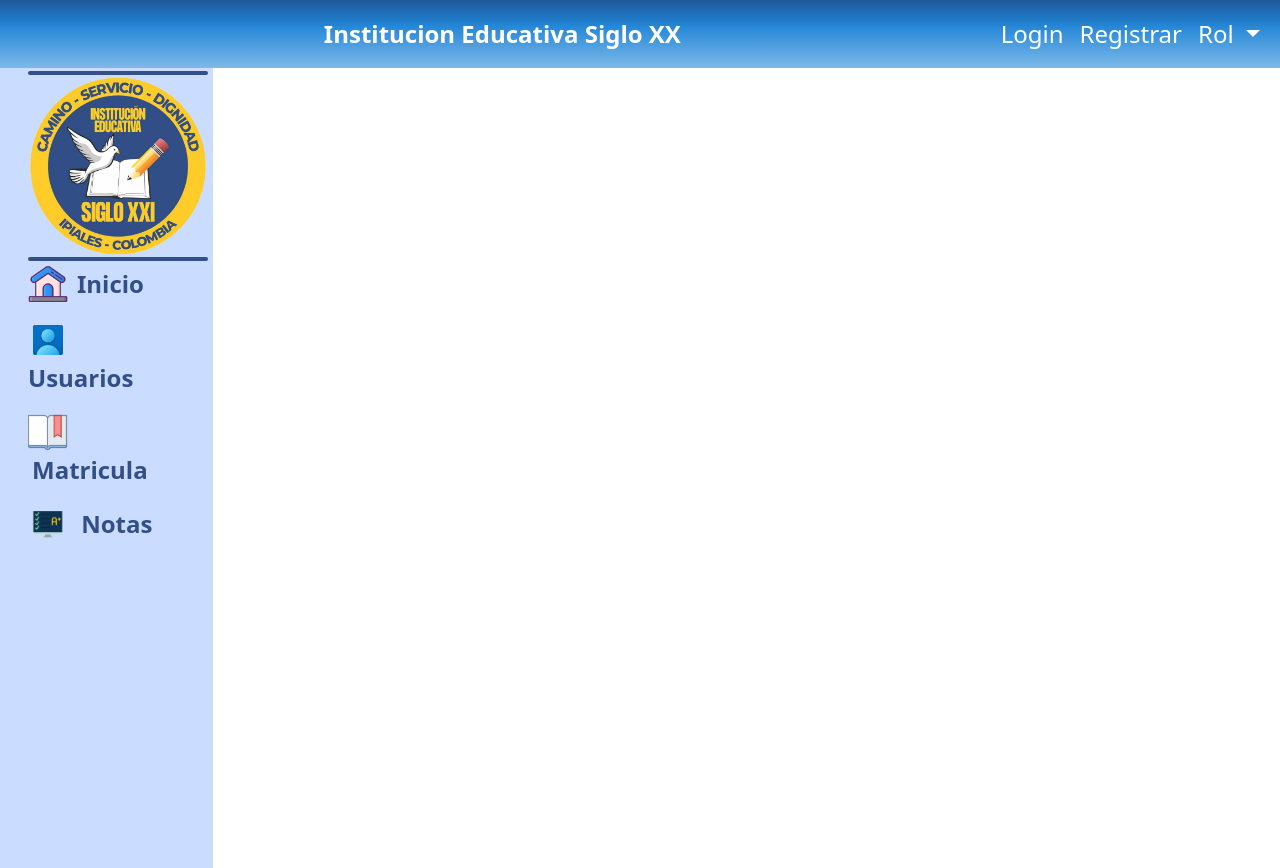
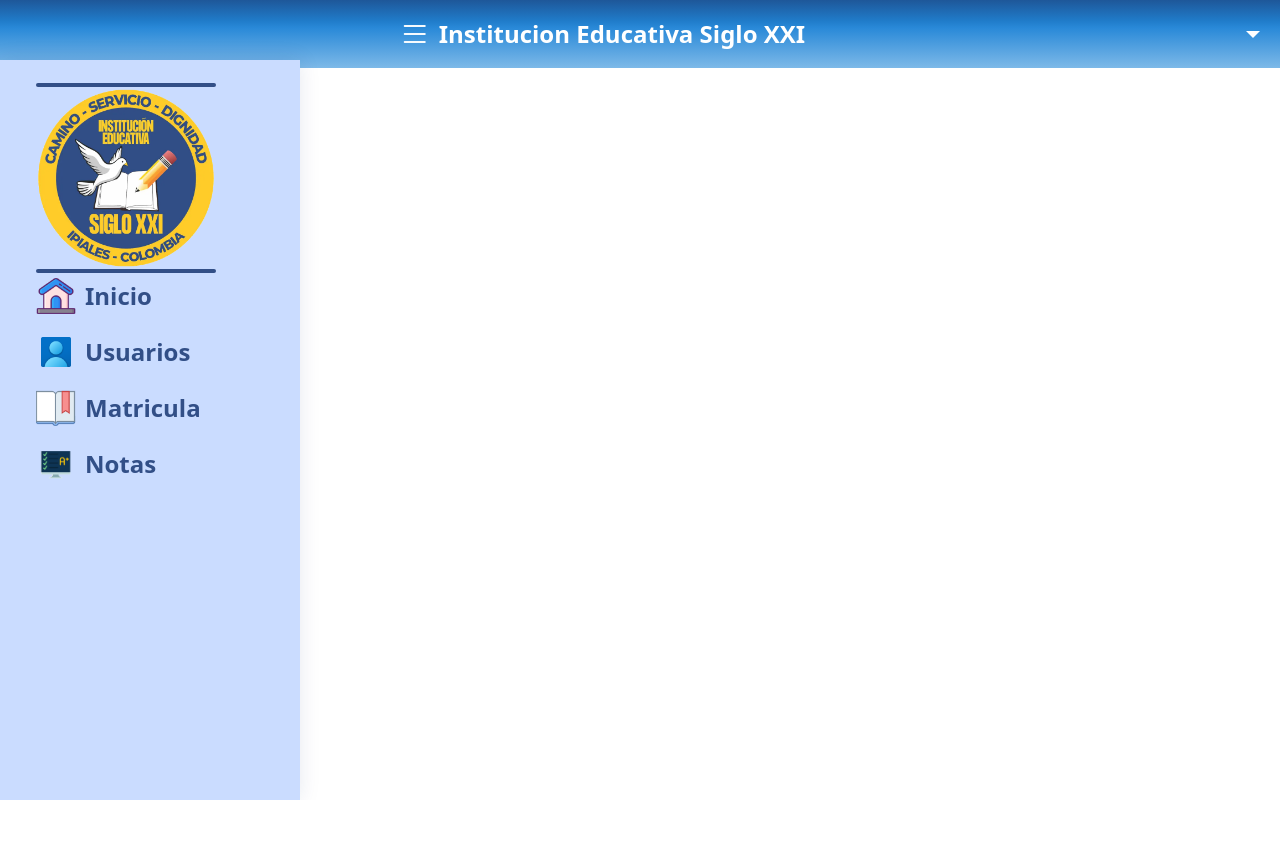
Before and after one commit to karyn2/softAbraham2023, a CodeIgniter 4 app: the page made by app/Views/layout/layout.php in a window 1280 px wide. After the commit the page ends 800 px from the top, so only its background shows below. Run offline with PHP 8.4 and a stand-in for CodeIgniter, Linux system fonts and the light colour scheme; the template is opened without the code that fills it, so the values that code supplies are empty; some libraries are stand-ins or nearby versions.

Commit message:
change layout @vadelgado

```diff
--- a/app/Views/layout/layout.php
+++ b/app/Views/layout/layout.php
@@ -1,29 +1,42 @@
-<!doctype html>
+<!DOCTYPE html>
 <html lang="es">
 
 <head>
-  <title>Title</title>
-  <!-- Required meta tags -->
     <meta charset="utf-8">
-  <meta name="viewport" content="width=device-width, initial-scale=1, shrink-to-fit=no">
+    <meta content="width=device-width, initial-scale=1.0" name="viewport">
 
-  <!-- custom CSS -->
-    <link rel="stylesheet" href="..\public\css\layout.css">
+    <title>SoftAbraham | 2023 </title>
+    <meta content="" name="description">
+    <meta content="" name="keywords">
 
+    <!-- Favicons -->
+    <link href=" " rel="icon">
+    <link href=" " rel="apple-touch-icon">
+
+    <!-- Google Fonts -->
+    <link href="https://fonts.gstatic.com" rel="preconnect">
+    <link
+        href="https://fonts.googleapis.com/css?family=Open+Sans:300,300i,400,400i,600,600i,700,700i|Nunito:300,300i,400,400i,600,600i,700,700i|Poppins:300,300i,400,400i,500,500i,600,600i,700,700i"
+        rel="stylesheet">
+
+    <!-- Vendor CSS Files -->
     <!-- Bootstrap CSS v5.2.1 -->
     <link href="https://cdn.jsdelivr.net/npm/bootstrap@5.2.1/dist/css/bootstrap.min.css" rel="stylesheet"
         integrity="sha384-iYQeCzEYFbKjA/T2uDLTpkwGzCiq6soy8tYaI1GyVh/UjpbCx/TYkiZhlZB6+fzT" crossorigin="anonymous">
-
-
+    <link rel="stylesheet" href="https://cdn.jsdelivr.net/npm/bootstrap-icons@1.10.5/font/bootstrap-icons.css">
+    <!-- Template Main CSS File -->
+    <link href="..\public\css\layout.css" rel="stylesheet">
 </head>
 
 <body>
-  <header>
 
    <!-- Navbar-->
    <div id="app">
             <nav class="navbar navbar-expand-md navbar-light">
             <div class=" container-fluid">
+             <!--   <a class="navbar-brand" href="{{ url('/') }}">
+                    {{ config('app.name', 'Laravel') }}
+                </a>-->
                 <button class="navbar-toggler" type="button" data-bs-toggle="collapse" data-bs-target="#navbarSupportedContent" aria-controls="navbarSupportedContent" aria-expanded="false" aria-label="{{ __('Toggle navigation') }}">
                     <span class="navbar-toggler-icon"></span>
                 </button>
@@ -31,29 +44,37 @@
                     <!-- Left Side Of Navbar -->
                     <ul class="navbar-nav d-flex justify-content-center align-items-center">
                         <a class="navbar-botonmenu" href="#">
-                            <i class="bi bi-list"></i>
+                        <i class="bi bi-list toggle-sidebar-btn"></i>
                         </a>
                         <li class="nav-item">
-                            <a class="nav-link active" aria-current="page" href="#"><b>Institucion Educativa Siglo XX</b></a>
+                            <a class="nav-link active" aria-current="page" href="#"><b>Institucion Educativa Siglo XXI</b></a>
                         </li>
                     </ul>
                     <!-- Right Side Of Navbar -->
                     <ul class="navbar-nav ms-auto">
                         <!-- Authentication Links -->
+                        <!-- @guest -->
+                            <!-- @if (Route::has('login')) -->
+                                <li class="nav-item">
+                                    <a class="nav-link" href="{{ route('login') }}">
+                                        <!-- {{ __('Login') }} -->
+                                    </a>
+                                </li>
+                            <!-- @endif -->
 
+                            <!-- @if (Route::has('register')) -->
                                 <li class="nav-item">
-                                    <a class="nav-link" href="#">Login</a>
+                                    <a class="nav-link" href="{{ route('register') }}">
+
+                                    <!-- {{ __('Register') }} -->
+
+                                    </a>
                                 </li>
-
-
-
-                                <li class="nav-item">
-                                    <a class="nav-link" href="#">Registrar</a>
-                                </li>
-
+                            <!-- @endif
+                        @else -->
                             <li class="nav-item dropdown ">
                                 <a id="navbarDropdown" class="nav-link dropdown-toggle" href="#" role="button" data-bs-toggle="dropdown" aria-haspopup="true" aria-expanded="false" v-pre>
-                                    Rol
+                                    <!-- {{ Auth::user()->name }} -->
                                 </a>
 
                                 <div class=" dropdown-menu dropdown-menu-right" aria-labelledby="navbarDropdownMenuLink" id="muenudrop">
@@ -62,24 +83,28 @@
                                 <a class="dropdown-item" href="#">Configuración</a>
 
                                 <div class="dropdown-divider"></div>
-                                <a class="dropdown-item" href="#">Salir</a>
+                                <a class="dropdown-item" href="{{ route('logout') }}"
+                                       onclick="event.preventDefault();
+                                                     document.getElementById('logout-form').submit();">
+                                        <!-- {{ __('Cerrar sesión') }} -->
+                                </a>
 
-
+                                    <form id="logout-form" action="{{ route('logout') }}" method="POST" class="d-none">
+                                        <!-- @csrf -->
+                                    </form>
                                 </div>
                             </li>
-
+                        <!-- @endguest -->
                     </ul>
                 </div>
             </div>
         </nav>
     </div>
 
-  </header>
+    <!-- ======= Sidebar ======= -->
+    <aside id="sidebar" class="sidebar">
+        <div class="col-md-3 col-lg-2 bg-blue">
 
-<!-- Sidebar -->
-<div class="container-fluid">
-    <div class="row">
-        <div class="col-md-3 col-lg-2 bg-blue">
             <!-- Contenido de la barra lateral -->
             <div class="d-flex flex-column align-items-center align-items-sm-start px-3 pt-2 text-white min-vh-100">
                 <a href="" class="imagen-con-lineas">
@@ -88,34 +113,50 @@
                 <ul class="nav nav-pills flex-column mb-sm-auto mb-0 align-items-center align-items-sm-start" id="menu">
                     <li class="nav-item ">
                         <a href="{{ route('home') }}" class="nav-link align-middle px-0">
-                        <img src="..\public\img\Inicio.png" alt="Inicio" class="icono-sidebar"><span class="ms-1 d-none d-sm-inline ">Inicio</span>
+                            <img src="..\public\img\Inicio.png" alt="Inicio" class="icono-sidebar"><span
+                                class="ms-1 d-none d-sm-inline ">Inicio</span>
                         </a>
                     </li>
                     <li class="nav-item ">
                         <a href="{{ route('register') }}" class="nav-link align-middle px-0">
-                        <img src="..\public\img\usuario.png" alt="usuario" class="icono-sidebar"><span class="ms-1 d-none d-sm-inline "> Usuarios</span>
+                            <img src="..\public\img\usuario.png" alt="usuario" class="icono-sidebar"><span
+                                class="ms-1 d-none d-sm-inline "> Usuarios</span>
                         </a>
                     </li>
                     <li class="nav-item ">
                         <a href="#" class="nav-link align-middle px-0">
-                        <img src="..\public\img\matricula.png" alt="matricula" class="icono-sidebar"> <span class="ms-1 d-none d-sm-inline ">Matricula</span>
+                            <img src="..\public\img\matricula.png" alt="matricula" class="icono-sidebar"> <span
+                                class="ms-1 d-none d-sm-inline ">Matricula</span>
                         </a>
                     </li>
                     <li class="nav-item ">
                         <a href="#" class="nav-link align-middle px-0">
-                        <img src="..\public\img\notas.png" alt="notas" class="icono-sidebar"> <span class="ms-1 d-none d-sm-inline vertical-center">Notas</span>
+                            <img src="..\public\img\notas.png" alt="notas" class="icono-sidebar"> <span
+                                class="ms-1 d-none d-sm-inline vertical-center">Notas</span>
                         </a>
                     </li>
 
                 </ul>
             </div>
+
         </div>
-    </div>
-</div>
-<!-- Fin Sidebar -->
-  <footer>
-    <!-- place footer here -->
-  </footer>
+
+    </aside>
+
+
+    <!-- End Sidebar-->
+
+    <!-- ======= Main ======= -->
+    <main id="main" class="main">
+
+
+    </main><!-- End #main -->
+
+
+
+
+
+    <!-- Bootstrap JS Files -->
     <!-- Bootstrap JavaScript Libraries -->
     <script src="https://cdn.jsdelivr.net/npm/@popperjs/core@2.11.6/dist/umd/popper.min.js"
         integrity="sha384-oBqDVmMz9ATKxIep9tiCxS/Z9fNfEXiDAYTujMAeBAsjFuCZSmKbSSUnQlmh/jp3" crossorigin="anonymous">
@@ -124,6 +165,8 @@
     <script src="https://cdn.jsdelivr.net/npm/bootstrap@5.2.1/dist/js/bootstrap.min.js"
         integrity="sha384-7VPbUDkoPSGFnVtYi0QogXtr74QeVeeIs99Qfg5YCF+TidwNdjvaKZX19NZ/e6oz" crossorigin="anonymous">
         </script>
+    <!-- Template Main JS File -->
+    <script src="..\public\js\layout.js"></script>
 </body>
 
 </html>
--- a/public/css/layout.css
+++ b/public/css/layout.css
@@ -89,9 +89,7 @@ filter: progid:DXImageTransform.Microsoft.gradient( startColorstr='#1e5799', end
 
 
 
-  .bg-blue {
-    background-color: #CADCFF;
-  }
+
 
   #menu li.nav-item span {
     color: #324F87;
@@ -104,12 +102,13 @@ filter: progid:DXImageTransform.Microsoft.gradient( startColorstr='#1e5799', end
     align-items: center;
   }
 
-  .icono-sidebar {
-    margin-right: 5px;
+
+  .nav-link span {
     display: inline-block;
     vertical-align: middle;
   }
-  .nav-link span {
+  .icono-sidebar {
+    margin-right: 5px;
     display: inline-block;
     vertical-align: middle;
   }
@@ -117,30 +116,6 @@ filter: progid:DXImageTransform.Microsoft.gradient( startColorstr='#1e5799', end
     width: 40px;
 
   }
-
-  .sidebar {
-    display: block;
-}
-
-@media (max-width: 767.98px) {
-    .sidebar {
-        display: none;
-    }
-}
-
-.sidebar.activo {
-  display: none;
-}
-
-@media (min-width: 768px) {
-  .sidebar.activo {
-    display: block;
-  }
-}
-
-
-
-
 /*Opciones tipo windows 8*/
 .menu-option {
   display: flex;
@@ -164,3 +139,62 @@ filter: progid:DXImageTransform.Microsoft.gradient( startColorstr='#1e5799', end
   font-size: 3em;
   margin-bottom: 10px;
 }
+
+ /*--------------------------------------------------------------
+# Sidebar
+--------------------------------------------------------------*/
+.sidebar {
+  position: fixed;
+  top: 60px;
+  left: 0;
+  bottom: 0;
+  width: 300px;
+  z-index: 996;
+  transition: all 0.5s;
+  padding: 20px;
+  overflow-y: auto;
+  box-shadow: 0px 0px 20px rgba(1, 41, 112, 0.1);
+  background-color: #CADCFF;
+}
+
+@media (max-width: 1199px) {
+  .sidebar {
+    left: -300px;
+  }
+}
+
+.sidebar::-webkit-scrollbar {
+  width: 5px;
+  height: 8px;
+  background-color: #fff;
+}
+
+.sidebar::-webkit-scrollbar-thumb {
+  background-color: #aab7cf;
+}
+
+@media (min-width: 1200px) {
+
+  #main,
+  #footer {
+    margin-left: 300px;
+  }
+}
+
+@media (max-width: 1199px) {
+  .toggle-sidebar .sidebar {
+    left: 0;
+  }
+}
+
+@media (min-width: 1200px) {
+
+  .toggle-sidebar #main,
+  .toggle-sidebar #footer {
+    margin-left: 0;
+  }
+
+  .toggle-sidebar .sidebar {
+    left: -300px;
+  }
+}
```
Also changed, not shown: public/js/layout.js (+35 -9 lines). Lines whose indentation alone changed are shown as unchanged.
